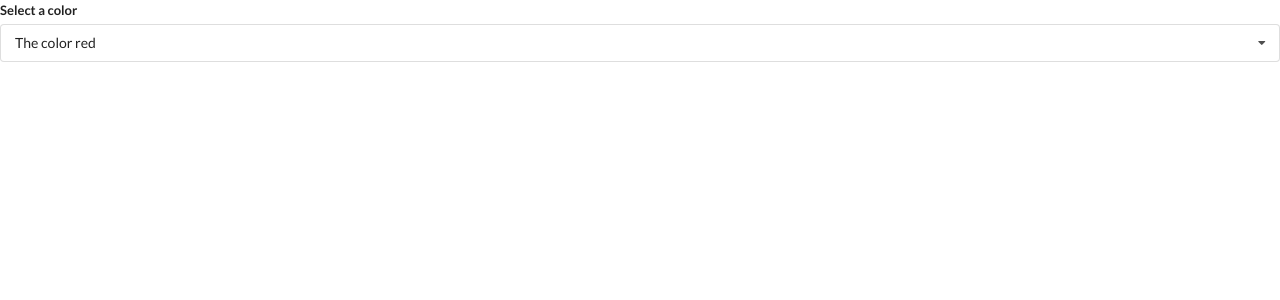
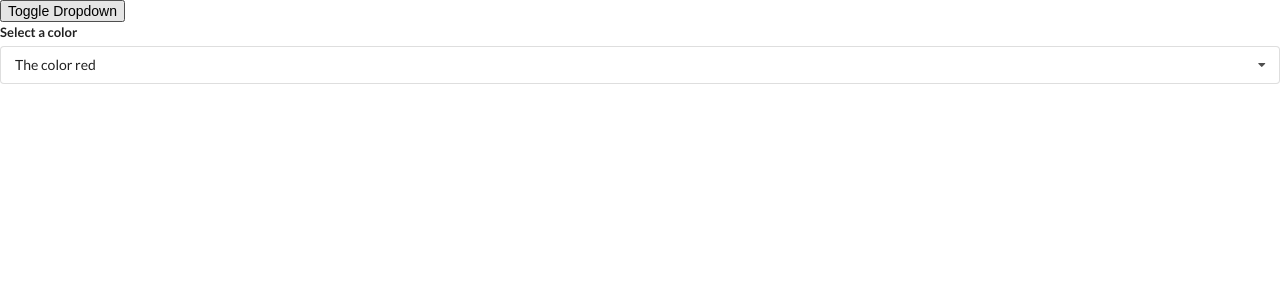
Before and after one commit to janekbartnicki/widgets, a React (Create React App) app: page / in a window 1280 px wide. Shown: the top 300 px of the page. Built offline with nearby package versions, Linux system fonts and the light colour scheme.

Commit message:
Fixing events

```diff
--- a/src/App.js
+++ b/src/App.js
@@ -34,12 +34,16 @@
 ]
 
 export default function App() {
-
     const [selected, setSelected] = useState(options[0]);
+    const [showDropdown, setShowDropdown] = useState(true);
 
     return (
         <div>
-            <Dropdown selected={selected} onSelectedChange={setSelected} options={options} label='Select a color'/>
+            <button onClick={() => setShowDropdown(!showDropdown)}>Toggle Dropdown</button>
+            { showDropdown ?
+                <Dropdown selected={selected} onSelectedChange={setSelected} options={options} label='Select a color'/>
+                : null
+            }
         </div>
     )
 };
--- a/src/components/Dropdown.js
+++ b/src/components/Dropdown.js
@@ -5,11 +5,20 @@
     const ref = useRef();
 
     useEffect(() => {
-        document.body.addEventListener('click', event => {
-            console.log(event.target);
+        const onBodyClick = event => {
+            if(ref.current.contains(event.target)) {
+                return;
+            }
+
             setIsOpen(false);
-        }, {capture: true});
-    }, [])
+        };
+
+        document.body.addEventListener('click', onBodyClick, {capture: true});
+
+        return () => {
+            document.body.removeEventListener('click', onBodyClick, {capture: true});
+        }
+    }, []);
 
     const renderedOptions = options.map(option => {
         if(option.value === selected.value) {
```
